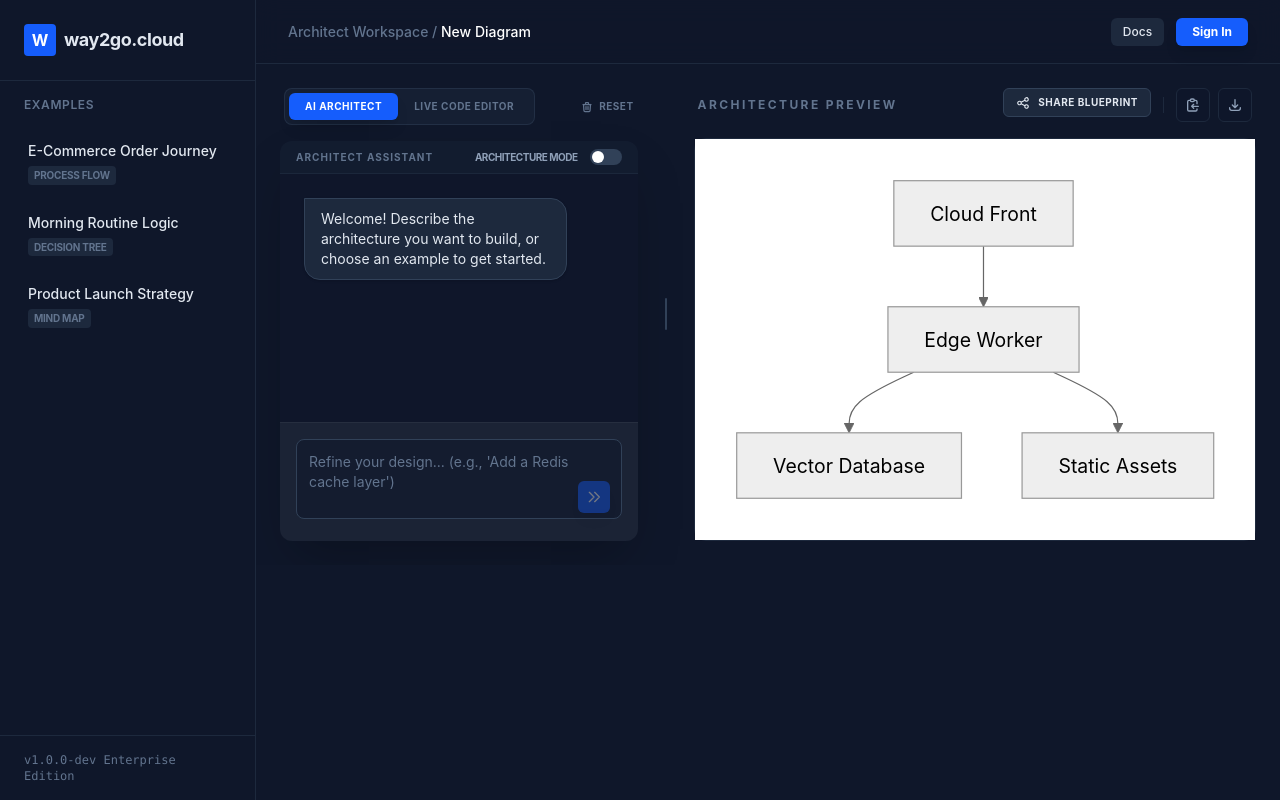
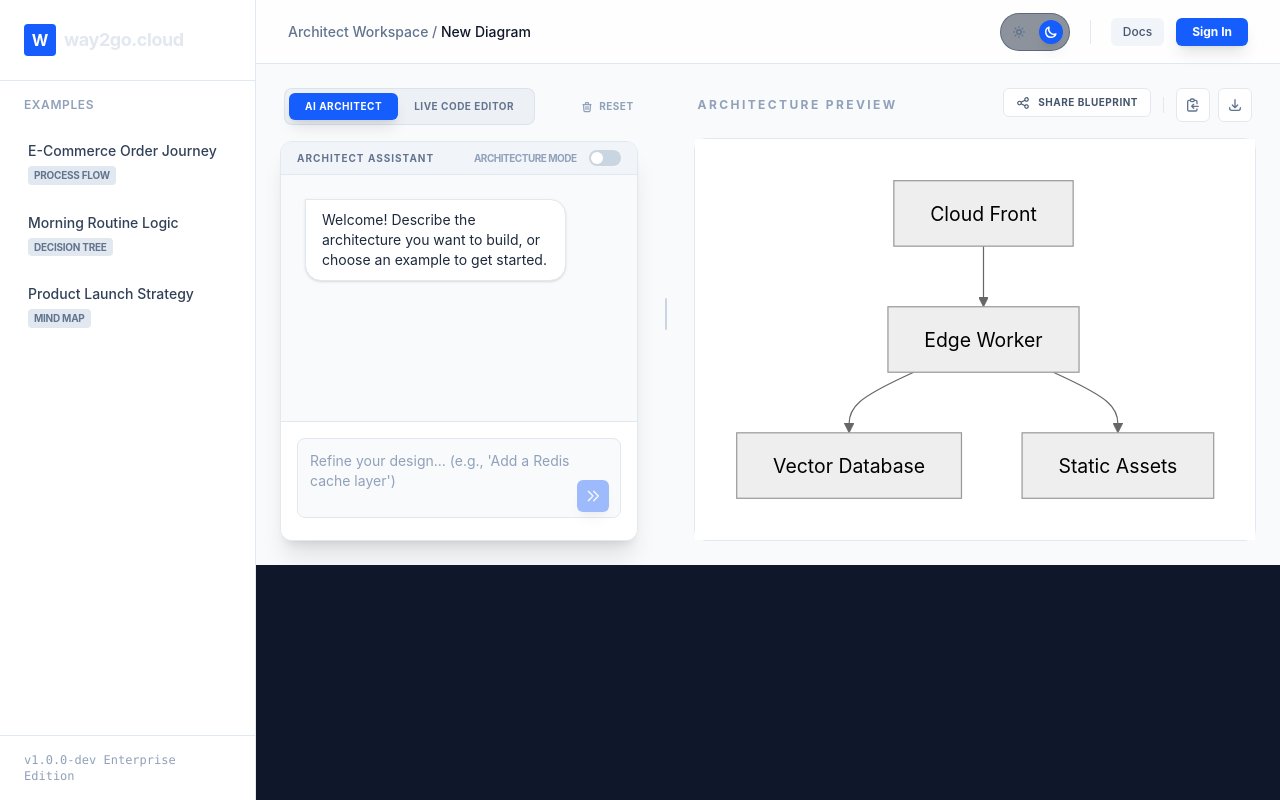
Before and after one commit to bantu-the-bot/way2go.cloud, a React (Vite) app: page / in a window 1280 px wide. Built offline with nearby package versions, Linux system fonts and the light colour scheme.

Commit message:
feat: implement Light/Dark theme management system with ThemeToggle component

```diff
--- a/src/App.tsx
+++ b/src/App.tsx
@@ -1,6 +1,7 @@
 import { useState, useEffect, useRef, useCallback } from 'react'
 import mermaid from 'mermaid'
 import { getVersionString } from './versionConfig'
+import { ThemeToggle } from './ThemeToggle'
 
 mermaid.initialize({
   startOnLoad: true,
@@ -304,53 +305,55 @@ function App() {
   return (
     <div className="flex flex-col md:flex-row min-h-screen-dvh bg-[#0f172a] text-slate-200 overflow-x-hidden">
       {/* Sidebar - Desktop Only */}
-      <aside className="hidden md:flex w-64 border-r border-slate-800 flex-col flex-shrink-0">
-        <div className="p-6 border-b border-slate-800">
+      <aside className="hidden md:flex w-64 border-r border-slate-200 dark:border-slate-800 flex-col flex-shrink-0 bg-white dark:bg-[#0f172a] transition-colors duration-200">
+        <div className="p-6 border-b border-slate-200 dark:border-slate-800">
           <div className="flex items-center gap-2">
             <div className="w-8 h-8 bg-blue-600 rounded flex items-center justify-center font-bold text-white">W</div>
             <span className="font-bold text-lg tracking-tight">way2go.cloud</span>
           </div>
         </div>
         <div className="flex-1 overflow-y-auto p-4">
-          <h3 className="text-xs font-semibold text-slate-500 uppercase tracking-wider mb-4 px-2">Examples</h3>
+          <h3 className="text-xs font-semibold text-slate-400 dark:text-slate-500 uppercase tracking-wider mb-4 px-2">Examples</h3>
           <nav className="space-y-1">
             {examples.map((item) => (
               <button
                 key={item.id}
                 onClick={() => loadExample(item)}
-                className="w-full text-left px-3 py-3 rounded-md text-sm hover:bg-slate-800 transition-colors group"
+                className="w-full text-left px-3 py-3 rounded-md text-sm hover:bg-slate-100 dark:hover:bg-slate-800 transition-colors group"
               >
-                <div className="font-medium text-slate-200 mb-1 leading-snug">{item.title}</div>
-                <span className="inline-block px-1.5 py-0.5 rounded bg-slate-800 text-[10px] font-bold text-slate-500 uppercase tracking-tight group-hover:bg-slate-700 group-hover:text-slate-400">
+                <div className="font-medium text-slate-700 dark:text-slate-200 mb-1 leading-snug">{item.title}</div>
+                <span className="inline-block px-1.5 py-0.5 rounded bg-slate-200 dark:bg-slate-800 text-[10px] font-bold text-slate-500 uppercase tracking-tight group-hover:bg-slate-300 dark:group-hover:bg-slate-700">
                   {item.category}
                 </span>
               </button>
             ))}
           </nav>
         </div>
-        <div className="p-4 border-t border-slate-800">
-          <div className="text-xs text-slate-500 px-2 font-mono">{getVersionString()} Enterprise Edition</div>
+        <div className="p-4 border-t border-slate-200 dark:border-slate-800">
+          <div className="text-xs text-slate-400 dark:text-slate-500 px-2 font-mono">{getVersionString()} Enterprise Edition</div>
         </div>
       </aside>
 
       {/* Main Content Container */}
-      <main className="flex-1 flex flex-col min-w-0 h-full overflow-y-auto md:overflow-hidden">
-        <header className="min-h-[4rem] border-b border-slate-800 flex flex-wrap items-center justify-between px-4 md:px-8 bg-[#0f172a]/80 backdrop-blur-md sticky top-0 z-20 py-2 md:py-0 gap-4">
+      <main className="flex-1 flex flex-col min-w-0 h-full overflow-y-auto md:overflow-hidden bg-slate-50 dark:bg-[#0f172a] transition-colors duration-200">
+        <header className="min-h-[4rem] border-b border-slate-200 dark:border-slate-800 flex flex-wrap items-center justify-between px-4 md:px-8 bg-white/80 dark:bg-[#0f172a]/80 backdrop-blur-md sticky top-0 z-20 py-2 md:py-0 gap-4 transition-colors duration-200">
           <div className="flex items-center gap-3">
             {/* Mobile Logo */}
             <div className="md:hidden w-8 h-8 bg-blue-600 rounded flex items-center justify-center font-bold text-white text-xs">W</div>
-            <h2 className="text-sm font-medium text-slate-400 whitespace-nowrap">
-              <span className="hidden sm:inline text-slate-500">Architect Workspace / </span>
+            <h2 className="text-sm font-medium text-slate-500 dark:text-slate-400 whitespace-nowrap">
+              <span className="hidden sm:inline">Architect Workspace / </span>
               <button
                 onClick={resetWorkspace}
-                className="text-white hover:text-blue-400 transition-colors cursor-pointer"
+                className="text-slate-900 dark:text-white hover:text-blue-600 dark:hover:text-blue-400 transition-colors cursor-pointer"
               >
                 New Diagram
               </button>
             </h2>
           </div>
           <div className="flex items-center gap-2 md:gap-3">
-            <button className="px-2 md:px-3 py-1.5 text-[10px] md:text-xs font-medium bg-slate-800 rounded-md hover:bg-slate-700 transition-colors">Docs</button>
+            <ThemeToggle />
+            <div className="w-[1px] h-6 bg-slate-200 dark:bg-slate-800 mx-1 md:mx-2" />
+            <button className="px-2 md:px-3 py-1.5 text-[10px] md:text-xs font-medium bg-slate-100 dark:bg-slate-800 text-slate-600 dark:text-slate-300 rounded-md hover:bg-slate-200 dark:hover:bg-slate-700 transition-colors">Docs</button>
             <button className="px-3 md:px-4 py-1.5 text-[10px] md:text-xs font-bold bg-blue-600 text-white rounded-md hover:bg-blue-500 transition-colors shadow-lg">Sign In</button>
           </div>
         </header>
@@ -362,13 +365,13 @@ function App() {
             className="flex flex-col gap-3 md:gap-4 flex-shrink-0 p-4 md:p-6 transition-none"
           >
             <div className="flex items-center justify-between px-1">
-              <div className="flex bg-slate-800/50 p-1 rounded-lg border border-slate-700/50">
+              <div className="flex bg-slate-200/50 dark:bg-slate-800/50 p-1 rounded-lg border border-slate-300/50 dark:border-slate-700/50 transition-colors duration-200">
                 <button
                   onClick={() => setActiveTab('ai')}
                   className={`px-4 py-1.5 rounded-md text-[10px] font-bold uppercase tracking-wider transition-all ${
                     activeTab === 'ai'
                       ? 'bg-blue-600 text-white shadow-lg'
-                      : 'text-slate-500 hover:text-slate-300'
+                      : 'text-slate-500 hover:text-slate-700 dark:hover:text-slate-300'
                   }`}
                 >
                   AI Architect
@@ -378,7 +381,7 @@ function App() {
                   className={`px-4 py-1.5 rounded-md text-[10px] font-bold uppercase tracking-wider transition-all ${
                     activeTab === 'editor'
                       ? 'bg-blue-600 text-white shadow-lg'
-                      : 'text-slate-500 hover:text-slate-300'
+                      : 'text-slate-500 hover:text-slate-700 dark:hover:text-slate-300'
                   }`}
                 >
                   Live Code Editor
@@ -386,23 +389,23 @@ function App() {
               </div>
               <button
                 onClick={resetWorkspace}
-                className="text-[10px] font-bold text-slate-500 hover:text-slate-300 uppercase tracking-wider flex items-center gap-1.5 transition-colors group"
+                className="text-[10px] font-bold text-slate-400 dark:text-slate-500 hover:text-slate-600 dark:hover:text-slate-300 uppercase tracking-wider flex items-center gap-1.5 transition-colors group"
               >
                 <svg className="w-3 h-3 group-hover:rotate-[-45deg] transition-transform" fill="none" stroke="currentColor" viewBox="0 0 24 24"><path strokeLinecap="round" strokeLinejoin="round" strokeWidth="2.5" d="M19 7l-.867 12.142A2 2 0 0116.138 21H7.862a2 2 0 01-1.995-1.858L5 7m5 4v6m4-6v6m1-10V4a1 1 0 00-1-1h-4a1 1 0 00-1 1v3M4 7h16" /></svg>
                 Reset
               </button>
             </div>
 
-            <div className="flex-1 glass rounded-xl overflow-hidden flex flex-col shadow-2xl min-h-0">
+            <div className="flex-1 bg-white dark:bg-slate-900/40 border border-slate-200 dark:border-slate-800 rounded-xl overflow-hidden flex flex-col shadow-xl dark:shadow-2xl min-h-0 transition-colors duration-200">
               {activeTab === 'ai' ? (
                 <>
-                  <div className="bg-slate-800/30 border-b border-slate-700/30 px-4 py-2 flex items-center justify-between">
+                  <div className="bg-slate-100 dark:bg-slate-800/30 border-b border-slate-200 dark:border-slate-700/30 px-4 py-2 flex items-center justify-between transition-colors duration-200">
                     <span className="text-[10px] font-bold text-slate-500 uppercase tracking-widest">Architect Assistant</span>
                     <div className="flex items-center gap-3">
-                      <span className="text-[10px] font-bold text-slate-400 uppercase tracking-tighter">Architecture Mode</span>
+                      <span className="text-[10px] font-bold text-slate-400 dark:text-slate-500 uppercase tracking-tighter">Architecture Mode</span>
                       <button
                         onClick={() => setMode(mode === 'default' ? 'architecture' : 'default')}
-                        className={`w-8 h-4 rounded-full relative transition-colors duration-200 ${mode === 'architecture' ? 'bg-blue-600' : 'bg-slate-700'}`}
+                        className={`w-8 h-4 rounded-full relative transition-colors duration-200 ${mode === 'architecture' ? 'bg-blue-600' : 'bg-slate-300 dark:bg-slate-700'}`}
                       >
                         <div className={`absolute top-0.5 w-3 h-3 bg-white rounded-full transition-all duration-200 ${mode === 'architecture' ? 'left-4.5' : 'left-0.5'}`} />
                       </button>
@@ -411,7 +414,7 @@ function App() {
                   {/* Message History */}
                   <div
                     ref={scrollRef}
-                    className="flex-1 overflow-y-auto p-4 md:p-6 space-y-4 scroll-smooth bg-slate-900/20"
+                    className="flex-1 overflow-y-auto p-4 md:p-6 space-y-4 scroll-smooth bg-slate-50 dark:bg-slate-900/20 transition-colors duration-200"
                   >
                     {messages.map((msg, idx) => (
                       <div
@@ -421,7 +424,7 @@ function App() {
                         <div className={`max-w-[85%] rounded-2xl px-4 py-2.5 text-sm ${
                           msg.role === 'user'
                             ? 'bg-blue-600 text-white rounded-tr-none shadow-md'
-                            : 'bg-slate-800 text-slate-200 rounded-tl-none border border-slate-700 shadow-sm'
+                            : 'bg-white dark:bg-slate-800 text-slate-800 dark:text-slate-200 rounded-tl-none border border-slate-200 dark:border-slate-700 shadow-sm transition-colors duration-200'
                         }`}>
                           {msg.content}
                         </div>
@@ -429,20 +432,20 @@ function App() {
                     ))}
                     {isLoading && (
                       <div className="flex justify-start">
-                        <div className="bg-slate-800 text-slate-400 rounded-2xl rounded-tl-none px-4 py-2.5 text-sm border border-slate-700 flex items-center gap-2">
-                          <div className="w-1.5 h-1.5 bg-slate-500 rounded-full animate-bounce [animation-delay:-0.3s]" />
-                          <div className="w-1.5 h-1.5 bg-slate-500 rounded-full animate-bounce [animation-delay:-0.15s]" />
-                          <div className="w-1.5 h-1.5 bg-slate-500 rounded-full animate-bounce" />
+                        <div className="bg-white dark:bg-slate-800 text-slate-400 rounded-2xl rounded-tl-none px-4 py-2.5 text-sm border border-slate-200 dark:border-slate-700 flex items-center gap-2 transition-colors duration-200">
+                          <div className="w-1.5 h-1.5 bg-slate-300 dark:bg-slate-500 rounded-full animate-bounce [animation-delay:-0.3s]" />
+                          <div className="w-1.5 h-1.5 bg-slate-300 dark:bg-slate-500 rounded-full animate-bounce [animation-delay:-0.15s]" />
+                          <div className="w-1.5 h-1.5 bg-slate-300 dark:bg-slate-500 rounded-full animate-bounce" />
                         </div>
                       </div>
                     )}
                   </div>
 
                   {/* Input Area */}
-                  <div className="p-3 md:p-4 border-t border-white/5 bg-white/5 space-y-3">
+                  <div className="p-3 md:p-4 border-t border-slate-200 dark:border-white/5 bg-white dark:bg-white/5 space-y-3 transition-colors duration-200">
                     <div className="relative">
                       <textarea
-                        className="w-full bg-slate-900/50 border border-slate-700 rounded-lg p-3 pr-12 text-slate-200 placeholder-slate-500 text-sm focus:outline-none focus:border-blue-500/50 resize-none min-h-[80px]"
+                        className="w-full bg-slate-50 dark:bg-slate-900/50 border border-slate-200 dark:border-slate-700 rounded-lg p-3 pr-12 text-slate-900 dark:text-slate-200 placeholder-slate-400 dark:placeholder-slate-500 text-sm focus:outline-none focus:border-blue-500/50 resize-none min-h-[80px] transition-colors duration-200"
                         placeholder="Refine your design... (e.g., 'Add a Redis cache layer')"
                         value={input}
                         onChange={(e) => setInput(e.target.value)}
@@ -466,18 +469,18 @@ function App() {
                   </div>
                 </>
               ) : (
-                <div className="flex-1 flex flex-col bg-slate-950/30">
+                <div className="flex-1 flex flex-col bg-white dark:bg-slate-950/30 transition-colors duration-200">
                   <textarea
-                    className="flex-1 w-full bg-transparent p-4 md:p-6 text-blue-400/90 font-mono text-sm focus:outline-none resize-none selection:bg-blue-500/20"
+                    className="flex-1 w-full bg-transparent p-4 md:p-6 text-blue-600 dark:text-blue-400/90 font-mono text-sm focus:outline-none resize-none selection:bg-blue-500/20 transition-colors duration-200"
                     spellCheck="false"
                     value={chart}
                     onChange={(e) => setChart(e.target.value)}
                     placeholder="Enter Mermaid code manually..."
                   />
-                  <div className="p-3 bg-slate-900/50 border-t border-slate-800/50 flex justify-between items-center px-4">
+                  <div className="p-3 bg-slate-50 dark:bg-slate-900/50 border-t border-slate-200 dark:border-slate-800/50 flex justify-between items-center px-4 transition-colors duration-200">
                     <span className="text-[10px] text-slate-500 uppercase font-bold tracking-widest">Manual Studio Mode</span>
                     {renderError && (
-                      <span className="text-[10px] text-red-400 font-bold animate-pulse">Syntax Error Detected</span>
+                      <span className="text-[10px] text-red-500 dark:text-red-400 font-bold animate-pulse">Syntax Error Detected</span>
                     )}
                   </div>
                 </div>
@@ -488,9 +491,9 @@ function App() {
           {/* Draggable Divider */}
           <div
             onMouseDown={handleMouseDown}
-            className={`hidden lg:flex w-2 hover:w-2 items-center justify-center cursor-col-resize group transition-all relative z-40 ${isDragging ? 'bg-blue-600/50 w-2' : 'hover:bg-blue-500/20'}`}
+            className={`hidden lg:flex w-2 hover:w-2 items-center justify-center cursor-col-resize group transition-all relative z-40 ${isDragging ? 'bg-blue-600/50 w-2' : 'hover:bg-blue-500/10 dark:hover:bg-blue-500/20'}`}
           >
-            <div className={`w-0.5 h-8 rounded-full transition-all ${isDragging ? 'bg-white h-12' : 'bg-slate-700 group-hover:bg-blue-400'}`} />
+            <div className={`w-0.5 h-8 rounded-full transition-all ${isDragging ? 'bg-white h-12' : 'bg-slate-300 dark:bg-slate-700 group-hover:bg-blue-600 dark:group-hover:bg-blue-400'}`} />
           </div>
 
           {/* Preview Area */}
@@ -499,12 +502,12 @@ function App() {
             className="flex flex-col gap-3 md:gap-4 flex-grow p-4 md:p-6 min-h-0"
           >
             <div className="flex items-center justify-between px-1">
-              <h3 className="text-[10px] md:text-xs font-bold uppercase tracking-[0.2em] text-slate-500">Architecture Preview</h3>
+              <h3 className="text-[10px] md:text-xs font-bold uppercase tracking-[0.2em] text-slate-400 dark:text-slate-500">Architecture Preview</h3>
               <div className="flex gap-1 md:gap-2 relative z-30">
                 <div className="relative">
                   <button
                     onClick={shareBlueprint}
-                    className="flex items-center gap-2 px-3 py-1.5 bg-slate-800 hover:bg-slate-700 text-slate-200 text-[10px] font-bold uppercase tracking-wider rounded-md border border-slate-700 transition-all active:scale-95"
+                    className="flex items-center gap-2 px-3 py-1.5 bg-white dark:bg-slate-800 hover:bg-slate-50 dark:hover:bg-slate-700 text-slate-600 dark:text-slate-200 text-[10px] font-bold uppercase tracking-wider rounded-md border border-slate-200 dark:border-slate-700 transition-all active:scale-95"
                     title="Share Diagram Link"
                   >
                     <svg className="w-3.5 h-3.5" fill="none" stroke="currentColor" viewBox="0 0 24 24"><path strokeLinecap="round" strokeLinejoin="round" strokeWidth="2" d="M8.684 13.342C8.886 12.938 9 12.482 9 12c0-.482-.114-.938-.316-1.342m0 2.684a3 3 0 110-2.684m0 2.684l6.632 3.316m-6.632-6l6.632-3.316m0 0a3 3 0 105.367-2.684 3 3 0 00-5.367 2.684zm0 9.316a3 3 0 105.368 2.684 3 3 0 00-5.368-2.684z" /></svg>
@@ -516,17 +519,17 @@ function App() {
                     </div>
                   )}
                 </div>
-                <div className="w-[1px] h-4 bg-slate-800 self-center mx-1" />
+                <div className="w-[1px] h-4 bg-slate-200 dark:bg-slate-800 self-center mx-1" />
                 <button
                   onClick={copyToClipboard}
-                  className="p-2 hover:bg-slate-800 rounded-md transition-colors text-slate-400 hover:text-white bg-slate-900/50 border border-slate-800"
+                  className="p-2 hover:bg-slate-100 dark:hover:bg-slate-800 rounded-md transition-colors text-slate-500 dark:text-slate-400 hover:text-slate-900 dark:hover:text-white bg-white dark:bg-slate-900/50 border border-slate-200 dark:border-slate-800"
                   title="Copy Mermaid Code"
                 >
                   <svg className="w-4 h-4" fill="none" stroke="currentColor" viewBox="0 0 24 24"><path strokeLinecap="round" strokeLinejoin="round" strokeWidth="2" d="M8 5H6a2 2 0 00-2 2v12a2 2 0 002 2h10a2 2 0 002-2v-1M8 5a2 2 0 002 2h2a2 2 0 002-2M8 5a2 2 0 012-2h2a2 2 0 012 2m0 0h2a2 2 0 012 2v3m2 4H10m0 0l3-3m-3 3l3 3"></path></svg>
                 </button>
                 <button
                   onClick={exportSVG}
-                  className="p-2 hover:bg-slate-800 rounded-md transition-colors text-slate-400 hover:text-white bg-slate-900/50 border border-slate-800"
+                  className="p-2 hover:bg-slate-100 dark:hover:bg-slate-800 rounded-md transition-colors text-slate-500 dark:text-slate-400 hover:text-slate-900 dark:hover:text-white bg-white dark:bg-slate-900/50 border border-slate-200 dark:border-slate-800"
                   title="Export SVG"
                 >
                   <svg className="w-4 h-4" fill="none" stroke="currentColor" viewBox="0 0 24 24"><path strokeLinecap="round" strokeLinejoin="round" strokeWidth="2" d="M4 16v1a3 3 0 003 3h10a3 3 0 003-3v-1m-4-4l-4 4m0 0l-4-4m4 4V4"></path></svg>
@@ -534,26 +537,26 @@ function App() {
               </div>
             </div>
 
-            <div className="flex-1 flex flex-col rounded-xl border border-slate-800 bg-[#0f172a] shadow-inner relative overflow-visible">
+            <div className="flex-1 flex flex-col rounded-xl border border-slate-200 dark:border-slate-800 bg-white dark:bg-[#0f172a] shadow-inner relative overflow-visible transition-colors duration-200">
               {renderError && (
-                <div className="absolute top-0 left-0 right-0 z-20 bg-red-950/80 backdrop-blur-md border-b border-red-500/30 p-3 flex items-center gap-3 animate-in slide-in-from-top-4 duration-300">
-                  <div className="w-8 h-8 rounded-full bg-red-500/20 flex items-center justify-center shrink-0">
-                    <svg className="w-4 h-4 text-red-500" fill="none" stroke="currentColor" viewBox="0 0 24 24"><path strokeLinecap="round" strokeLinejoin="round" strokeWidth="2.5" d="M12 9v2m0 4h.01m-6.938 4h13.856c1.54 0 2.502-1.667 1.732-3L13.732 4c-.77-1.333-2.694-1.333-3.464 0L3.34 16c-.77 1.333.192 3 1.732 3z" /></svg>
+                <div className="absolute top-0 left-0 right-0 z-20 bg-red-50/90 dark:bg-red-950/80 backdrop-blur-md border-b border-red-200 dark:border-red-500/30 p-3 flex items-center gap-3 animate-in slide-in-from-top-4 duration-300">
+                  <div className="w-8 h-8 rounded-full bg-red-100 dark:bg-red-500/20 flex items-center justify-center shrink-0">
+                    <svg className="w-4 h-4 text-red-600 dark:text-red-500" fill="none" stroke="currentColor" viewBox="0 0 24 24"><path strokeLinecap="round" strokeLinejoin="round" strokeWidth="2.5" d="M12 9v2m0 4h.01m-6.938 4h13.856c1.54 0 2.502-1.667 1.732-3L13.732 4c-.77-1.333-2.694-1.333-3.464 0L3.34 16c-.77 1.333.192 3 1.732 3z" /></svg>
                   </div>
                   <div className="flex-1 min-w-0">
-                    <div className="text-[10px] font-bold text-red-400 uppercase tracking-widest mb-0.5">Syntax Error Detected</div>
-                    <div className="text-xs text-red-200/70 font-medium truncate">{renderError}</div>
+                    <div className="text-[10px] font-bold text-red-600 dark:text-red-400 uppercase tracking-widest mb-0.5">Syntax Error Detected</div>
+                    <div className="text-xs text-red-700 dark:text-red-200/70 font-medium truncate">{renderError}</div>
                   </div>
                   <button
                     onClick={() => setRenderError(null)}
-                    className="p-1.5 hover:bg-white/5 rounded transition-colors text-red-400"
+                    className="p-1.5 hover:bg-black/5 dark:hover:bg-white/5 rounded transition-colors text-red-600 dark:text-red-400"
                   >
                     <svg className="w-4 h-4" fill="none" stroke="currentColor" viewBox="0 0 24 24"><path strokeLinecap="round" strokeLinejoin="round" strokeWidth="2" d="M6 18L18 6M6 6l12 12" /></svg>
                   </button>
                 </div>
               )}
 
-              <div className="flex-1 bg-white overflow-auto flex items-start justify-center p-4 md:p-8 mermaid-container relative">
+              <div className="flex-1 bg-white dark:bg-white overflow-auto flex items-start justify-center p-4 md:p-8 mermaid-container relative">
                 <Mermaid chart={renderedChart} onError={setRenderError} />
               </div>
             </div>
--- /dev/null
+++ b/src/ThemeToggle.tsx
@@ -0,0 +1,47 @@
+import { useState, useEffect } from 'react'
+
+export function ThemeToggle() {
+  const [theme, setTheme] = useState<'light' | 'dark'>(() => {
+    const saved = localStorage.getItem('way2go-theme')
+    if (saved === 'light' || saved === 'dark') return saved
+
+    if (typeof window !== 'undefined' && window.matchMedia('(prefers-color-scheme: dark)').matches) {
+      return 'dark'
+    }
+    return 'dark' // Default to dark for our "Dark Architecture" vibe
+  })
+
+  useEffect(() => {
+    const root = document.documentElement
+    if (theme === 'dark') {
+      root.classList.add('dark')
+    } else {
+      root.classList.remove('dark')
+    }
+    localStorage.setItem('way2go-theme', theme)
+  }, [theme])
+
+  return (
+    <button
+      onClick={() => setTheme(theme === 'dark' ? 'light' : 'dark')}
+      className="relative flex items-center gap-2 p-1.5 bg-slate-800/50 dark:bg-slate-900/50 border border-slate-700/50 rounded-full cursor-pointer transition-all duration-300 hover:border-slate-500 group"
+      aria-label="Toggle theme"
+    >
+      <div className={`flex items-center justify-center w-6 h-6 rounded-full transition-all duration-300 ${theme === 'light' ? 'bg-amber-500 text-white shadow-lg' : 'text-slate-500'}`}>
+        <svg className="w-3.5 h-3.5" fill="none" stroke="currentColor" viewBox="0 0 24 24">
+          <path strokeLinecap="round" strokeLinejoin="round" strokeWidth="2.5" d="M12 3v1m0 16v1m9-9h-1M4 12H3m15.364-6.364l-.707.707M6.343 17.657l-.707.707m12.728 0l-.707-.707M6.343 6.343l-.707-.707M12 8a4 4 0 100 8 4 4 0 000-8z" />
+        </svg>
+      </div>
+      <div className={`flex items-center justify-center w-6 h-6 rounded-full transition-all duration-300 ${theme === 'dark' ? 'bg-blue-600 text-white shadow-lg' : 'text-slate-500'}`}>
+        <svg className="w-3.5 h-3.5" fill="none" stroke="currentColor" viewBox="0 0 24 24">
+          <path strokeLinecap="round" strokeLinejoin="round" strokeWidth="2.5" d="M20.354 15.354A9 9 0 018.646 3.646 9.003 9.003 0 0012 21a9.003 9.003 0 008.354-5.646z" />
+        </svg>
+      </div>
+
+      {/* Tooltip */}
+      <span className="absolute -bottom-10 left-1/2 -translate-x-1/2 px-2 py-1 bg-slate-900 text-white text-[10px] font-bold rounded opacity-0 group-hover:opacity-100 transition-opacity whitespace-nowrap pointer-events-none border border-slate-700">
+        Switch to {theme === 'dark' ? 'Light Mode' : 'Dark Mode'}
+      </span>
+    </button>
+  )
+}
```
